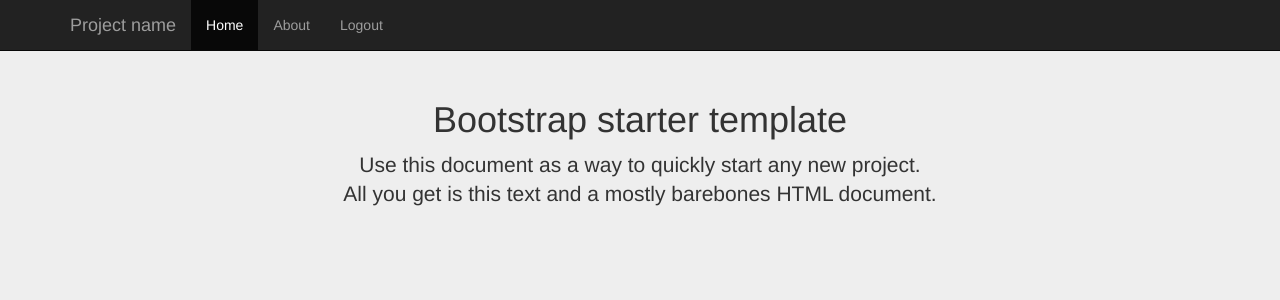
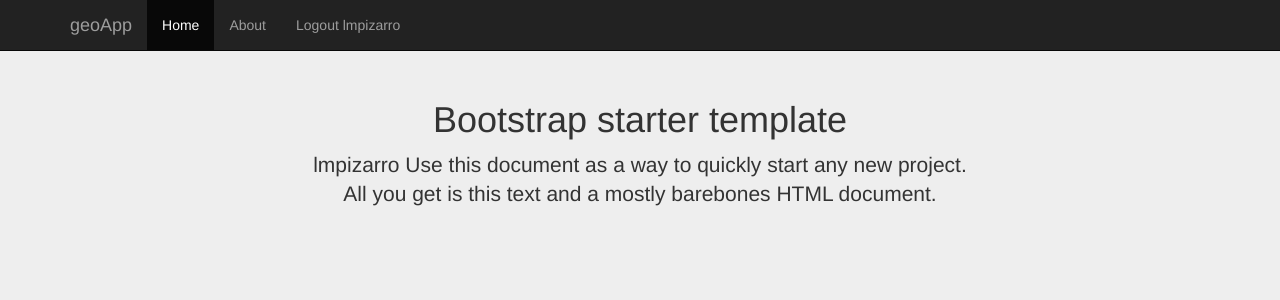
Before and after one commit to lmpizarro/djgoSkeleton, a Django app: page /geoapp/ in a window 1280 px wide. Shown: the top 300 px of the page. Run offline with Django 3.2, Linux system fonts and the light colour scheme; a user stored in the database is signed in; parts of the project's set-up code (start-up, migrations or seed data) failed here and were passed over; some libraries are stand-ins or nearby versions.

Commit message:
passin variables to template

```diff
--- a/skeleton/skeleton/apps/geoApp/templates/geoApp/base.html
+++ b/skeleton/skeleton/apps/geoApp/templates/geoApp/base.html
@@ -43,13 +43,13 @@
             <span class="icon-bar"></span>
             <span class="icon-bar"></span>
           </button>
-          <a class="navbar-brand" href="#">Project name</a>
+          <a class="navbar-brand" href="#">{{app}}</a>
         </div>
         <div class="collapse navbar-collapse">
           <ul class="nav navbar-nav">
             <li class="active"><a href="#">Home</a></li>
             <li><a href="#about">About</a></li>
-            <li><a href="/geoapp/logout">Logout</a></li>
+            <li><a href="/geoapp/logout">Logout {{user}}</a></li>
           </ul>
         </div><!--/.nav-collapse -->
       </div>
--- a/skeleton/skeleton/apps/geoApp/templates/geoApp/index.html
+++ b/skeleton/skeleton/apps/geoApp/templates/geoApp/index.html
@@ -2,5 +2,5 @@
 
 {% block content %}
      <h1>Bootstrap starter template</h1>
-     <p class="lead">Use this document as a way to quickly start any new project.<br> All you get is this text and a mostly barebones HTML document.</p>
+     <p class="lead">{{user}} Use this document as a way to quickly start any new project.<br> All you get is this text and a mostly barebones HTML document.</p>
 {% endblock %}
--- a/skeleton/skeleton/apps/geoApp/templates/geoApp/login.html
+++ b/skeleton/skeleton/apps/geoApp/templates/geoApp/login.html
@@ -10,7 +10,7 @@
             <span class="icon-bar"></span>
             <span class="icon-bar"></span>
           </button>
-          <a class="navbar-brand" href="#">Project name</a>
+          <a class="navbar-brand" href="#">{{app}}</a>
         </div>
         <div class="collapse navbar-collapse">
           <ul class="nav navbar-nav">
--- a/skeleton/skeleton/apps/geoApp/views.py
+++ b/skeleton/skeleton/apps/geoApp/views.py
@@ -3,22 +3,22 @@ from django.template import RequestContext
 from django.contrib.auth.decorators import login_required
 from django.contrib.auth import authenticate
 from django.contrib.auth import login
-from django.http import HttpResponseRedirect
-from django.core.urlresolvers import reverse
 
 
 # Create your views here.
 
+
+p =  {"app": "geoApp"}
+
 @login_required(login_url='/geoapp/login')
 def index(request):
-    return render (request, 'geoApp/index.html')
+    return render (request, 'geoApp/index.html', p)
 
 
 
 def user_login(request):
     # Like before, obtain the context for the user's request.
-    context = RequestContext(request)
-
+    #context = RequestContext(request)
     # If the request is a HTTP POST, try to pull out the relevant information.
     if request.method == 'POST':
         # Gather the username and password provided by the user.
@@ -40,21 +40,22 @@ def user_login(request):
                 # We'll send the user back to the homepage.
                 login(request, user)
                 #return HttpResponseRedirect('/')
-                return render(request,'geoApp/index.html')
+                p['user'] = username
+                return render(request,'geoApp/index.html', p )
             else:
                 # An inactive account was used - no logging in!
-                return render(request, 'geoApp/login.html/')
+                return render(request, 'geoApp/login.html/',p)
         else:
             # Bad login details were provided. So we can't log the user in.
             print "Invalid login details: {0}, {1}".format(username, password)
-            return render(request, 'geoApp/login.html/')
+            return render(request, 'geoApp/login.html/',p)
 
     # The request is not a HTTP POST, so display the login form.
     # This scenario would most likely be a HTTP GET.
     else:
         # No context variables to pass to the template system, hence the
         # blank dictionary object...
-        return render(request, 'geoApp/login.html')
+        return render(request, 'geoApp/login.html',p)
 
 
 
@@ -67,4 +68,4 @@ def user_logout(request):
     logout(request)
 
     # Take the user back to the homepage.
-    return render(request, 'geoApp/login.html/')
+    return render(request, 'geoApp/login.html/',p)
```
Also changed, not shown: skeleton/skeleton.db, 1 other file.
